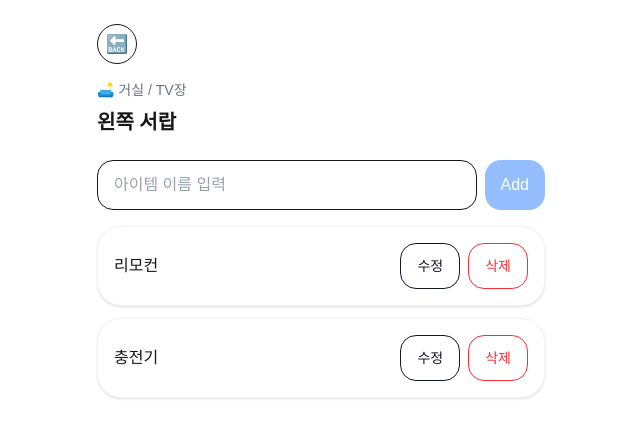
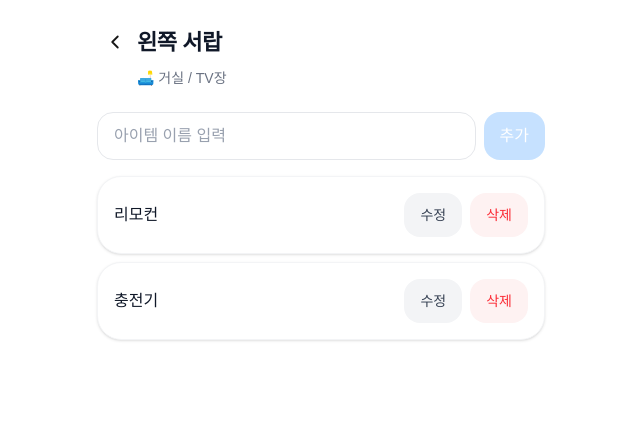
Before and after one commit to tauriqon/where-is-it-next, a Next.js app: page /room/1/storage/1/spot/1 in a window 1280 px wide. Shown: the top 438 px of the page, without its empty margins (319-959 px from the left). Built offline with nearby package versions, Linux system fonts and the light colour scheme.

Commit message:
installed lucide-react & PageHeader 수정

```diff
--- a/components/ItemInput.js
+++ b/components/ItemInput.js
@@ -15,20 +15,25 @@ export default function ItemInput({
         value={value}
         onChange={onChange}
         placeholder="아이템 이름 입력"
-        className="flex-1 rounded-2xl border bg-white px-4 py-3 outline-none placeholder:text-gray-400"
+        className="flex-1 rounded-2xl border border-gray-200 bg-white px-4 h-12 outline-none placeholder:text-gray-400"
         disabled={disabled}
       />
 
       <Button
         onClick={onSubmit}
         variant="primary"
+        className="h-12"
         disabled={disabled || !value.trim()}
       >
-        {isEditing ? "저장" : "Add"}
+        {isEditing ? "저장" : "추가"}
       </Button>
 
       {isEditing && (
-        <Button onClick={onCancel} variant="secondary">
+        <Button
+          onClick={onCancel}
+          variant="secondary"
+          className="h-12"
+        >
           취소
         </Button>
       )}
--- a/components/ItemList.js
+++ b/components/ItemList.js
@@ -20,27 +20,29 @@ export default function ItemList({
   }
 
   return (
-    <div className="mt-4 space-y-3">
+    <div className="mt-4 space-y-2">
       {items.map((item) => (
         <Card key={item.id}>
           <div className="flex items-center justify-between gap-3">
-            <span>{item.name}</span>
+            <span className="text-gray-900">
+              {item.name}
+            </span>
 
             <div className="flex gap-2">
               <Button
                 onClick={() => onEdit(item)}
-                variant="secondary"
+                variant="soft"
                 size="sm"
-                className="px-3 py-1"
+                className="px-3 py-1.5"
               >
                 수정
               </Button>
 
               <Button
                 onClick={() => onDelete(item.id)}
-                variant="danger"
+                variant="softDanger"
                 size="sm"
-                className="px-3 py-1"
+                className="px-3 py-1.5"
               >
                 삭제
               </Button>
--- a/components/PageHeader.js
+++ b/components/PageHeader.js
@@ -1,31 +1,38 @@
 "use client"
 
 import { useRouter } from "next/navigation"
+import { ChevronLeft } from "lucide-react"
 
-export default function PageHeader({ subtitle, title, showBack = false }) {
+export default function PageHeader({
+  subtitle,
+  title,
+  showBack = false,
+}) {
   const router = useRouter()
 
   return (
-    <div>
+    <header className="mb-6">
+      <div className="flex items-center gap-1">
         {showBack && (
           <button
             onClick={() => router.back()}
-          className="mb-4 flex h-10 w-10 items-center justify-center rounded-full border text-lg hover:bg-gray-50"
+            className="flex h-9 w-9 items-center justify-center rounded-full hover:bg-gray-100"
             aria-label="뒤로가기"
           >
-          🔙
+            <ChevronLeft size={22} />
           </button>
         )}
 
+        <h1 className="text-[22px] font-bold tracking-[-0.02em] text-gray-900">
+          {title}
+        </h1>
+      </div>
+
       {subtitle && (
-        <p className="text-sm text-gray-500">
+        <p className="mt-2 pl-10 text-sm text-gray-500">
           {subtitle}
         </p>
       )}
-
-      <h1 className="mt-2 text-xl font-bold">
-        {title}
-      </h1>
-    </div>
+    </header>
   )
 }
--- a/components/ui/Button.js
+++ b/components/ui/Button.js
@@ -12,13 +12,17 @@ export default function Button({
 
   const variantClasses = {
     primary:
-      "bg-blue-500 px-4 py-3 text-white hover:bg-blue-600 disabled:hover:bg-blue-500",
+      "bg-blue-300 px-4 py-3 text-white hover:bg-blue-400 disabled:hover:bg-blue-300",
     secondary:
       "border bg-white px-4 py-3 text-gray-900 hover:bg-gray-50 disabled:hover:bg-white",
     danger:
       "border bg-white px-4 py-3 text-red-500 hover:bg-red-50 disabled:hover:bg-white",
     ghost:
       "bg-transparent text-gray-700 hover:bg-gray-100",
+    soft:
+      "bg-gray-100 px-4 py-3 text-gray-700 hover:bg-gray-200",
+    softDanger:
+      "bg-red-50 px-4 py-3 text-red-500 hover:bg-red-100",
   }
 
   const sizeClasses = {
--- a/package.json
+++ b/package.json
@@ -9,6 +9,7 @@
     "lint": "eslint"
   },
   "dependencies": {
+    "lucide-react": "^1.7.0",
     "next": "16.2.1",
     "react": "19.2.4",
     "react-dom": "19.2.4"
```
Also changed, not shown: 1 other file (tests, documents, lock files or other folders). Lines whose indentation alone changed are shown as unchanged.
